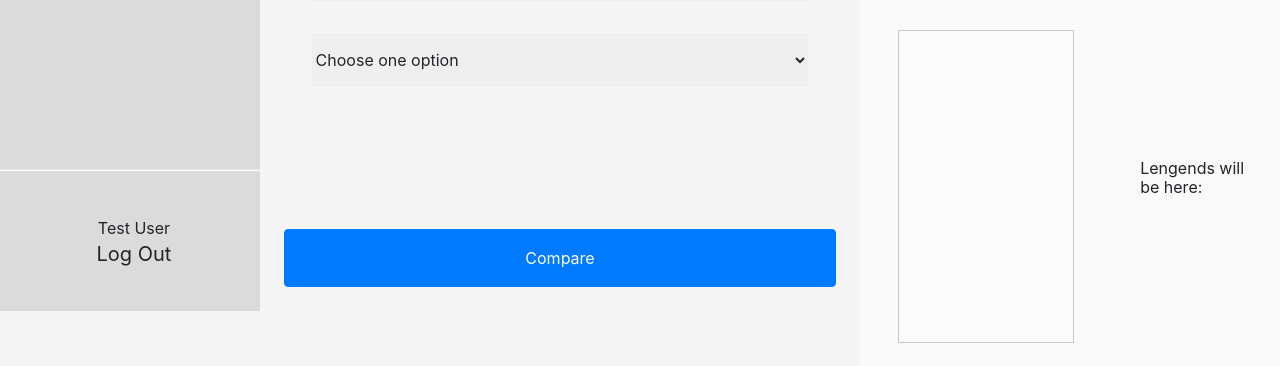
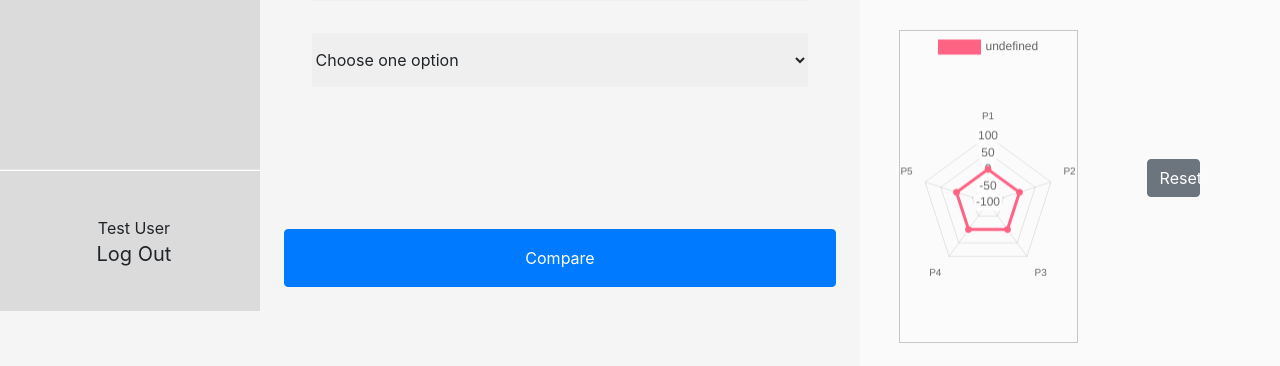
Before and after one commit to PortNLP/FOCOS, a Flask app: page /compare.html in a window 1280 px wide. Shown: the part 489-855 px from the top of the page. Run offline with Flask 2, Linux system fonts and the light colour scheme; data that the repository does not hold is empty; some libraries are stand-ins or nearby versions.

Commit message:
Added reset button to compare page

```diff
--- a/app.py
+++ b/app.py
@@ -121,5 +121,10 @@ def compare_strategies():
     session["strategies_to_compare"] = strategies_to_compare
     return redirect(url_for('compare'))
 
+@app.route('/compare_reset', methods=['POST'])
+def compare_reset():
+    session["strategies_to_compare"] = None
+    return redirect(url_for('compare'))
+
 if __name__ == '__main__':
   app.run(host='0.0.0.0', debug=True, threaded=False)
--- a/templates/compare.html
+++ b/templates/compare.html
@@ -86,7 +86,8 @@
 	<div class="rightScreen">
 		<form class="elementsMainArea" name="main-form"
 		      action="{{ url_for('compare_strategies') }}"
-		      method=post>
+		      method=post
+              id=strategies_to_compare>
 			<div class="sec-name flex-sm-column">
 				<h1 class="text-4xl font-weight-bold ml-4 pt-4">Compare Strategies</h1>
 				<hr class="divider">
@@ -111,7 +112,7 @@
 				</div>
 
 				<div>
-					<button type="submit" class="btn btn-primary py-3" name="Compare" value="Compare">Compare</button>
+					<button id="compare" type="submit" class="btn btn-primary py-3" name="Compare" value="Compare">Compare</button>
 				</div>
 			</div>
 			{#			</div>#}
@@ -134,17 +135,15 @@
 						<canvas id="radarChart"></canvas>
 					</div>
 
-					<div class="saveForm d-flex flex-column justify-content-around pt-6 pb-10">
-						<h6>Lengends will be here:</h6>
-						</div>
+					<form class="saveForm d-flex flex-column justify-content-around pt-6 pb-10" action="{{ url_for('compare_reset') }}" method=post>
+						<button id="reset" type="submit" class="btn btn-secondary" value="Reset" name="Reset">
+							Reset
+						</button>
+				    </form>
+				</div>
 
-					</div>
-				</div>
-			</div>
-
-			<script>
-
-          const CHART_COLORS = [
+			    <script>
+          var CHART_COLORS = [
               'rgb(255, 99, 132)', //red
               'rgb(54, 162, 235)', //blue,
               'rgb(75, 192, 192)', //green
@@ -161,6 +160,8 @@
           var datasets = []
           var labels =
           {{ names|tojson }}
+          if(labels === null)
+                labels = ""
           //console.log({{ names|tojson }})
           //console.log({{all_effects}})
           var all_effects =
@@ -222,6 +223,8 @@
           var datasets1 = []
           var labels =
           {{ names|tojson }}
+          if(labels === null)
+                labels = ""
           //console.log({{ names|tojson }})
           //console.log({{all_effects}})
           var all_effects =
@@ -285,14 +288,36 @@
               document.getElementById('radarChart'),
               config1
           );
-			</script>
-		</div>
-	</div>
+			    </script>
 
+			</div>
+	    </div>
+    </div>
+	<script>
+      //stop refreshing page when click "submit" and only refresh div with id "result"
+      $(document).ready(function () {
+          $('#compare').click(function (e) {
+              //jQuery('#practices').submit(function (e) {
+              e.preventDefault();
+              values = $("#strategies_to_compare").serialize()
+              values += "&Submit=Submit";
+              console.log(values)
+              $.ajax({
+                  type: "POST",
+                  url: "/compare_strategies",
+                  data: values,
+                  success: function (response) {
+                      //var result = $('<div />').append(response).find('#result-here').html();
+                      $('#result-here').html($('#result-here', response).html());
+                      console.log({{ all_effects|tojson }})	//These aren't changed
+                  }
+              });
+          });
+      });
+	</script>
 </div>
 
 
-</div>
 
 
 </body>
```
